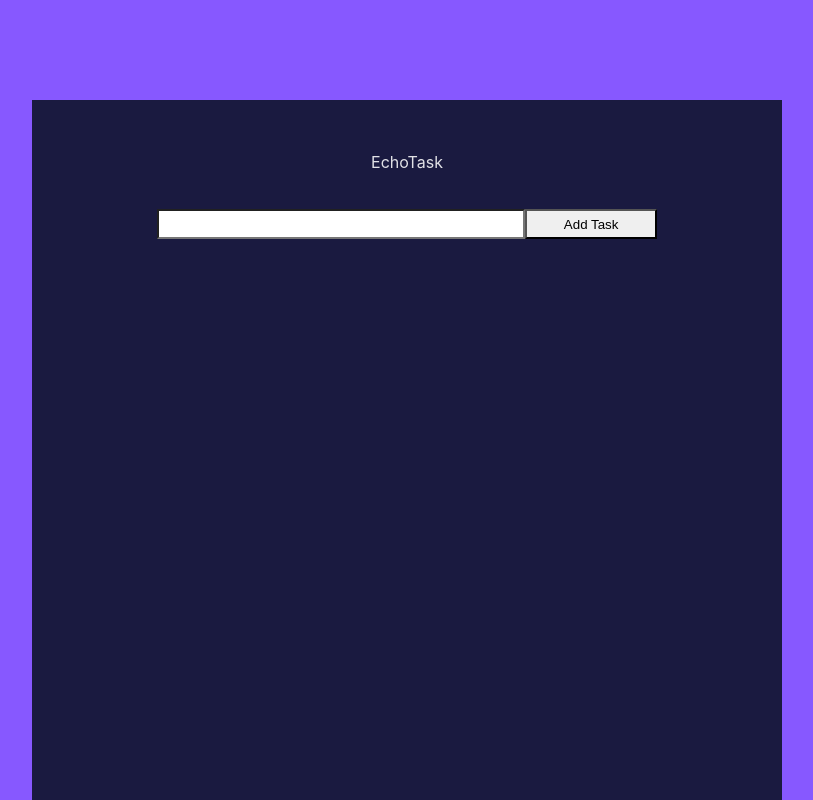
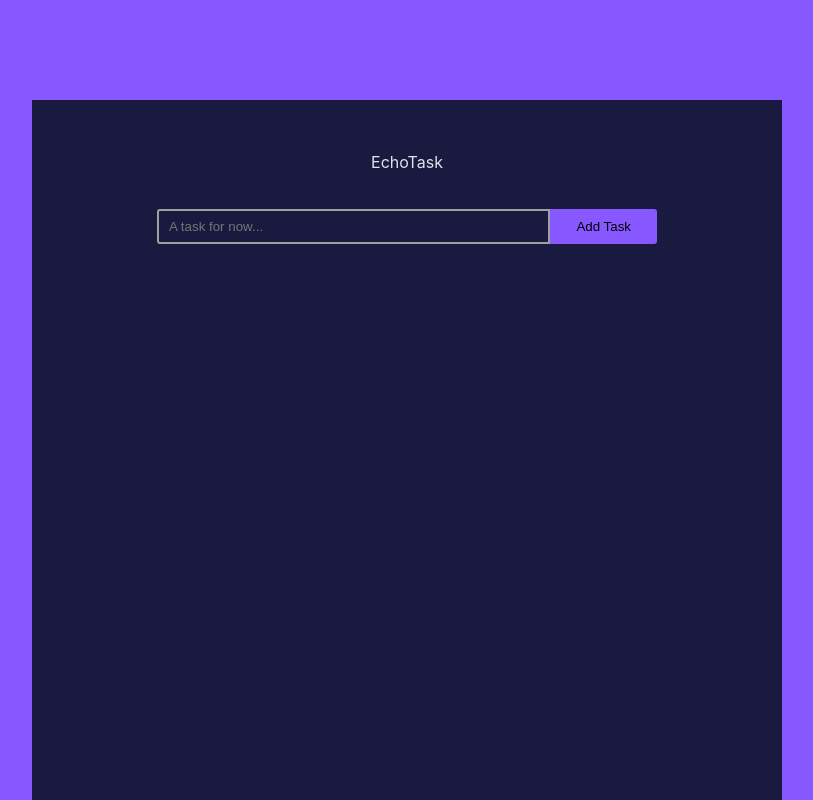
Before and after one commit to vin-vu/echo-task, a React (Vite) app in the folder frontend/: page / in a window 1280 px wide. Shown: the top 800 px of the page, without its empty margins (233-1046 px from the left). Built offline with nearby package versions, Linux system fonts and the light colour scheme.

Commit message:
Additional styling for input component

```diff
--- a/frontend/src/components/Task/Task.css
+++ b/frontend/src/components/Task/Task.css
@@ -6,6 +6,7 @@
   background-color: #8758ff;
   height: 50px;
   padding: 0px 10px;
+  border-radius: 3px;
 }
 
 .button-container {
--- a/frontend/src/components/TaskForm/TaskForm.css
+++ b/frontend/src/components/TaskForm/TaskForm.css
@@ -1,6 +1,6 @@
 .input-container {
   width: 100%;
-  height: 30px;
+  height: 35px;
   max-width: 500px;
   display: flex;
 }
@@ -11,12 +11,22 @@
 }
 
 .input-container input {
-  flex-grow: 3;
-  border-radius: 0px;
+  flex-grow: 5;
+  border: 2px solid #a0a0a0;
+  background-color: #1a1a40;
+  color: rgb(255, 255, 255);
+  box-shadow: none;
+  outline: none;
+  padding-left: 10px;
+  border-radius: 3px 0px 0px 3px;
 }
+
 .input-container button {
   flex-grow: 1;
   border-radius: 0px;
+  background-color: #8758ff;
+  border: none;
+  border-radius: 0px 3px 3px 0px;
 }
 
 .task-container {
--- a/frontend/src/components/TaskForm/TaskForm.tsx
+++ b/frontend/src/components/TaskForm/TaskForm.tsx
@@ -21,6 +21,7 @@ export default function TodoForm({ addTask }: TodoFormProps) {
       <form onSubmit={handleSubmit}>
         <input
           type="text"
+          placeholder='A task for now...'
           value={value}
           onChange={(e) => setValue(e.target.value)}
         />
```
